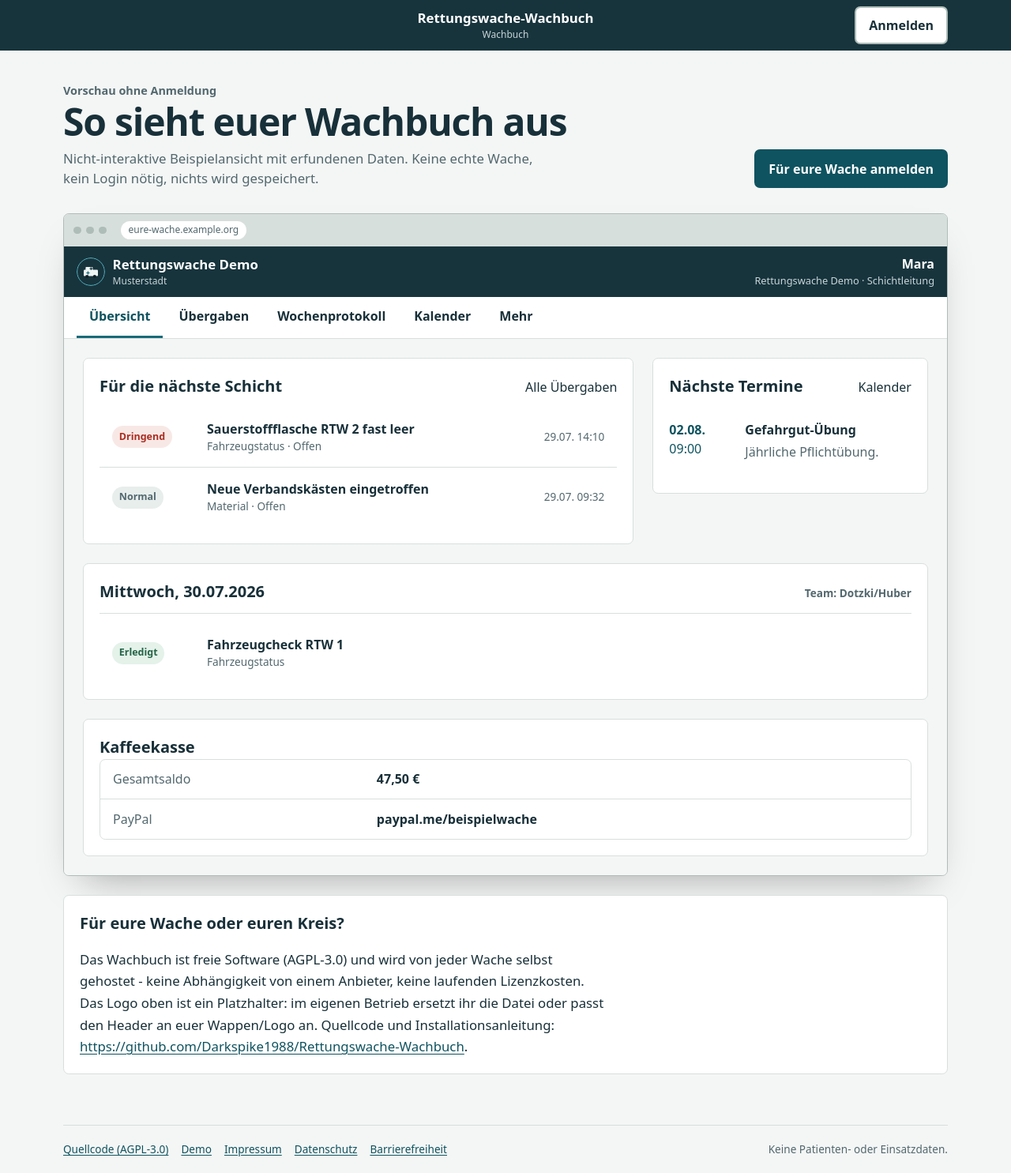
After one commit to darkspike1988/Rettungswache-Wachbuch, a Django app: page /demo/ in a window 1280 px wide. The commit adds this page. Shown: the whole page at 79% size. Run offline with Django 5.2, Linux system fonts and the light colour scheme.

Commit message:
Add public demo page, header login link, and placeholder logo
Adds /demo/ - a static, non-interactive preview (no login, no writes,
no real station data) styled like the real dashboard/wochenprotokoll/
coffee views inside a framed mockup, meant for showing the project to
other Kreise/Wachen considering adopting it. Linked from the footer and
the access/login landing page.

Anonymous visitors now see an "Anmelden" link in the header's top-right
(previously only shown once authenticated), leading into the real login
for an actual station.

Adds a generic placeholder logo (core/static/core/logo-placeholder.svg)
for the demo header - deliberately not a Red Cross/Star of Life or any
other legally protected emergency-service emblem, just an abstract
vehicle silhouette in the app's brand color. Real operators swap the
file or adapt the header template for their own Kreis/Wache emblem.

Co-Authored-By: Claude Sonnet 5 <noreply@anthropic.com>
Claude-Session: https://claude.ai/code/session_01Ur9CHbsieGnepmCaR6Boq4

```diff
--- a/core/static/core/app.css
+++ b/core/static/core/app.css
@@ -126,6 +126,18 @@ button, a { -webkit-tap-highlight-color: transparent; }
 .status-label.priority-normal, .status-label.neutral { color: var(--muted); background: var(--chip-bg); }
 .status-label.success { color: var(--success); background: var(--success-soft); }
 .status-row { display: flex; flex-wrap: wrap; gap: .5rem; margin-top: 1rem; }
+
+.demo-frame { margin-top: 1.5rem; overflow: hidden; border: 1px solid var(--line-strong); border-radius: var(--radius); box-shadow: 0 1.5rem 3rem -1.5rem rgba(0,0,0,.35); }
+.demo-frame-bar { display: flex; align-items: center; gap: .4rem; padding: .55rem .75rem; background: var(--line); }
+.demo-frame-dot { width: .6rem; height: .6rem; border-radius: 50%; background: var(--line-strong); }
+.demo-frame-url { margin-left: .75rem; padding: .15rem .6rem; color: var(--muted); background: var(--surface); border-radius: 999px; font-size: .75rem; }
+.demo-header .header-inner { grid-template-columns: auto 1fr auto; }
+.demo-header .brand { grid-column: 1; flex-direction: row; justify-self: start; align-items: center; gap: .6rem; text-align: left; }
+.demo-logo { width: 2.25rem; height: 2.25rem; border-radius: 50%; }
+.demo-nav .nav-inner span { min-height: 3.25rem; display: inline-flex; align-items: center; padding: 0 1rem; color: var(--text); font-weight: 650; border-bottom: 3px solid transparent; }
+.demo-nav .nav-inner span[aria-current="page"] { color: var(--accent-dark); border-color: var(--accent); }
+.demo-body { padding: 1.5rem; background: var(--bg); }
+.demo-day { margin-top: 1.5rem; }
 
 .setup-progress { display: flex; gap: .4rem; margin-bottom: 1.5rem; }
 .setup-dot { width: 2.5rem; height: .4rem; background: var(--line); border-radius: 999px; }
--- a/core/urls.py
+++ b/core/urls.py
@@ -8,6 +8,7 @@ urlpatterns = [
     path("impressum/", views.imprint, name="imprint"),
     path("datenschutz/", views.privacy, name="privacy"),
     path("barrierefreiheit/", views.accessibility, name="accessibility"),
+    path("demo/", views.demo, name="demo"),
     path("", views.dashboard, name="dashboard"),
     path("einrichtung/", views.setup_wizard, name="setup_wizard"),
     path("einrichtung/<str:step>/", views.setup_wizard, name="setup_wizard"),
--- a/core/views.py
+++ b/core/views.py
@@ -61,6 +61,10 @@ def privacy(request):
 
 def accessibility(request):
     return render(request, "core/accessibility.html")
+
+
+def demo(request):
+    return render(request, "core/demo.html")
 
 
 def access(request):
--- a/templates/base.html
+++ b/templates/base.html
@@ -31,6 +31,10 @@
             <button type="submit">Abmelden</button>
           </form>
         </div>
+      {% else %}
+        <div class="account">
+          <a class="button secondary header-login" href="{% url 'login' %}">Anmelden</a>
+        </div>
       {% endif %}
     </div>
   </header>
@@ -63,6 +67,7 @@
   <footer class="site-footer">
     <nav class="footer-links" aria-label="Rechtliches">
       <a href="{{ source_url }}" target="_blank" rel="noopener noreferrer">Quellcode (AGPL-3.0)</a>
+      <a href="{% url 'demo' %}">Demo</a>
       <a href="{% url 'imprint' %}">Impressum</a>
       <a href="{% url 'privacy' %}">Datenschutz</a>
       <a href="{% url 'accessibility' %}">Barrierefreiheit</a>
--- a/templates/core/access.html
+++ b/templates/core/access.html
@@ -6,7 +6,7 @@
   {% if request.user.is_authenticated %}
     <h1>Zugang wartet auf Freigabe</h1><p class="lead">Angemeldet als <strong>{{ request.user.username }}</strong>. Ein Administrator muss das Konto einer Rettungswache zuordnen.</p>
   {% else %}
-    {% if trust_tailscale_headers %}<h1>Keine Tailscale-Identität erkannt</h1><p class="lead">Öffne die Anwendung über den freigegebenen Tailscale-Link.</p>{% else %}<h1>Anmeldung erforderlich</h1><p class="lead">Melde dich mit deinem persönlichen Konto an.</p><p><a class="button primary" href="{% url 'login' %}">Anmelden</a></p>{% endif %}
+    {% if trust_tailscale_headers %}<h1>Keine Tailscale-Identität erkannt</h1><p class="lead">Öffne die Anwendung über den freigegebenen Tailscale-Link.</p>{% else %}<h1>Anmeldung erforderlich</h1><p class="lead">Melde dich mit deinem persönlichen Konto an, oder schau dir unverbindlich die Demo an.</p><p class="form-actions"><a class="button primary" href="{% url 'login' %}">Anmelden</a><a class="button secondary" href="{% url 'demo' %}">Demo ansehen</a></p>{% endif %}
   {% endif %}
 </section>
 {% endblock %}
--- /dev/null
+++ b/templates/core/demo.html
@@ -0,0 +1,80 @@
+{% extends "base.html" %}
+{% load static %}
+{% block title %}Demo | {{ app_name }}{% endblock %}
+{% block content %}
+<header class="page-heading heading-with-action">
+  <div>
+    <p class="context-line">Vorschau ohne Anmeldung</p>
+    <h1>So sieht euer Wachbuch aus</h1>
+    <p class="lead">Nicht-interaktive Beispielansicht mit erfundenen Daten. Keine echte Wache, kein Login nötig, nichts wird gespeichert.</p>
+  </div>
+  <a class="button primary" href="{% url 'login' %}">Für eure Wache anmelden</a>
+</header>
+
+<div class="demo-frame" aria-label="Beispielhafte Ansicht nach der Anmeldung, keine echten Daten">
+  <div class="demo-frame-bar">
+    <span class="demo-frame-dot"></span><span class="demo-frame-dot"></span><span class="demo-frame-dot"></span>
+    <span class="demo-frame-url">eure-wache.example.org</span>
+  </div>
+  <div class="app-header demo-header">
+    <div class="header-inner">
+      <div class="brand">
+        <img src="{% static 'core/logo-placeholder.svg' %}" alt="Platzhalter-Logo" class="demo-logo">
+        <span><strong>Rettungswache Demo</strong><small>Musterstadt</small></span>
+      </div>
+      <div class="account">
+        <div class="identity"><strong>Mara</strong><span>Rettungswache Demo &middot; Schichtleitung</span></div>
+      </div>
+    </div>
+  </div>
+  <nav class="app-nav demo-nav">
+    <div class="nav-inner">
+      <span aria-current="page">Übersicht</span><span>Übergaben</span><span>Wochenprotokoll</span><span>Kalender</span><span>Mehr</span>
+    </div>
+  </nav>
+  <div class="demo-body">
+    <div class="overview-layout">
+      <section class="section-block">
+        <div class="section-heading"><h2>Für die nächste Schicht</h2><span>Alle Übergaben</span></div>
+        <div class="item-list">
+          <div class="list-row"><span class="status-label priority-urgent">Dringend</span><span class="row-content"><strong>Sauerstoffflasche RTW 2 fast leer</strong><small>Fahrzeugstatus &middot; Offen</small></span><time>29.07. 14:10</time></div>
+          <div class="list-row"><span class="status-label priority-normal">Normal</span><span class="row-content"><strong>Neue Verbandskästen eingetroffen</strong><small>Material &middot; Offen</small></span><time>29.07. 09:32</time></div>
+        </div>
+      </section>
+      <section class="section-block">
+        <div class="section-heading"><h2>Nächste Termine</h2><span>Kalender</span></div>
+        <div class="agenda compact-agenda">
+          <div class="agenda-row"><time><strong>02.08.</strong><span>09:00</span></time><div><strong>Gefahrgut-Übung</strong><p>Jährliche Pflichtübung.</p></div></div>
+        </div>
+      </section>
+    </div>
+
+    <section class="section-block day-card demo-day">
+      <header class="day-card-header"><h2>Mittwoch, 30.07.2026</h2><span class="day-team">Team: Dotzki/Huber</span></header>
+      <div class="item-list">
+        <div class="list-row"><span class="status-label success">Erledigt</span><span class="row-content"><strong>Fahrzeugcheck RTW 1</strong><small>Fahrzeugstatus</small></span></div>
+      </div>
+    </section>
+
+    <section class="section-block demo-day">
+      <h2>Kaffeekasse</h2>
+      <dl class="summary-list">
+        <div><dt>Gesamtsaldo</dt><dd>47,50 €</dd></div>
+        <div><dt>PayPal</dt><dd>paypal.me/beispielwache</dd></div>
+      </dl>
+    </section>
+  </div>
+</div>
+
+<section class="section-block prose demo-day">
+  <h2>Für eure Wache oder euren Kreis?</h2>
+  <p>
+    Das Wachbuch ist freie Software (AGPL-3.0) und wird von jeder Wache selbst
+    gehostet - keine Abhängigkeit von einem Anbieter, keine laufenden
+    Lizenzkosten. Das Logo oben ist ein Platzhalter: im eigenen Betrieb ersetzt
+    ihr die Datei oder passt den Header an euer Wappen/Logo an. Quellcode und
+    Installationsanleitung:
+    <a href="{{ source_url }}" target="_blank" rel="noopener noreferrer">{{ source_url }}</a>.
+  </p>
+</section>
+{% endblock %}
```
Also changed, not shown: core/tests.py (+15 -1 lines), CHANGELOG.md, core/static/core/logo-placeholder.svg (added).
